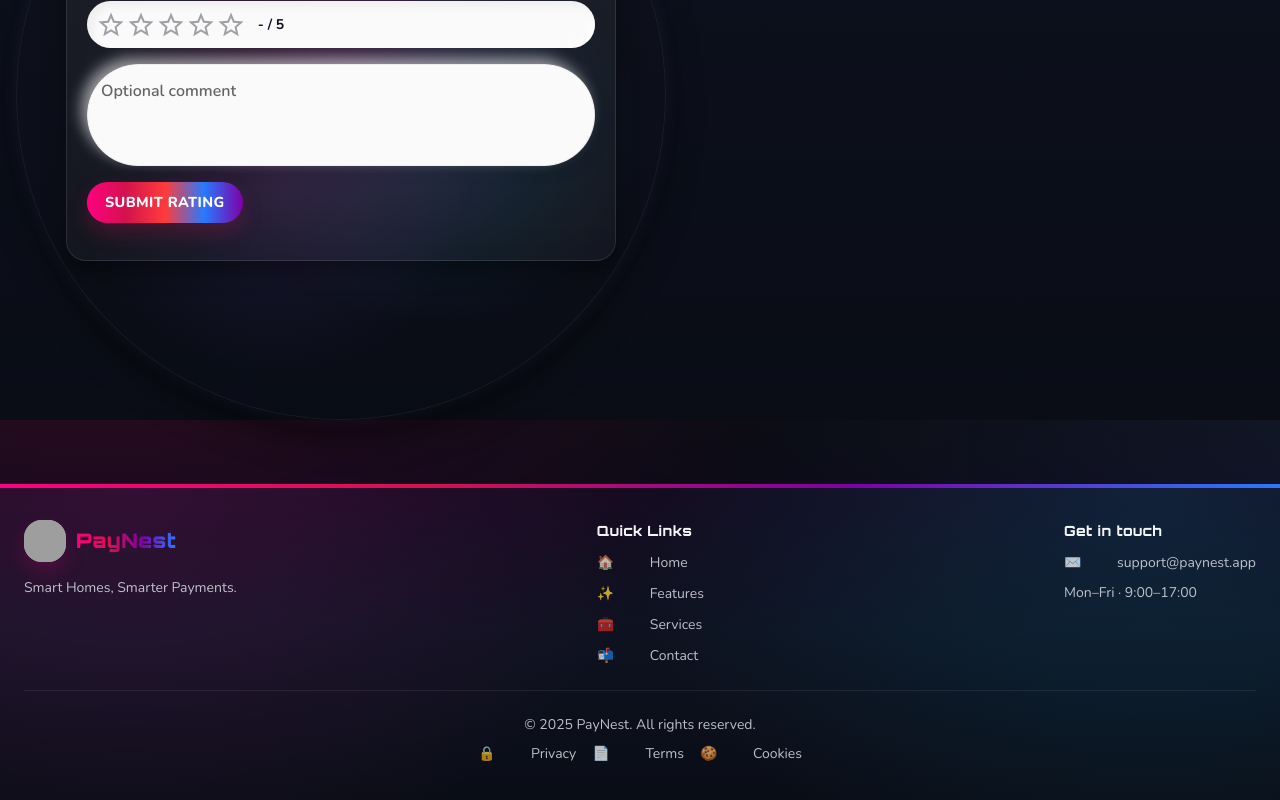
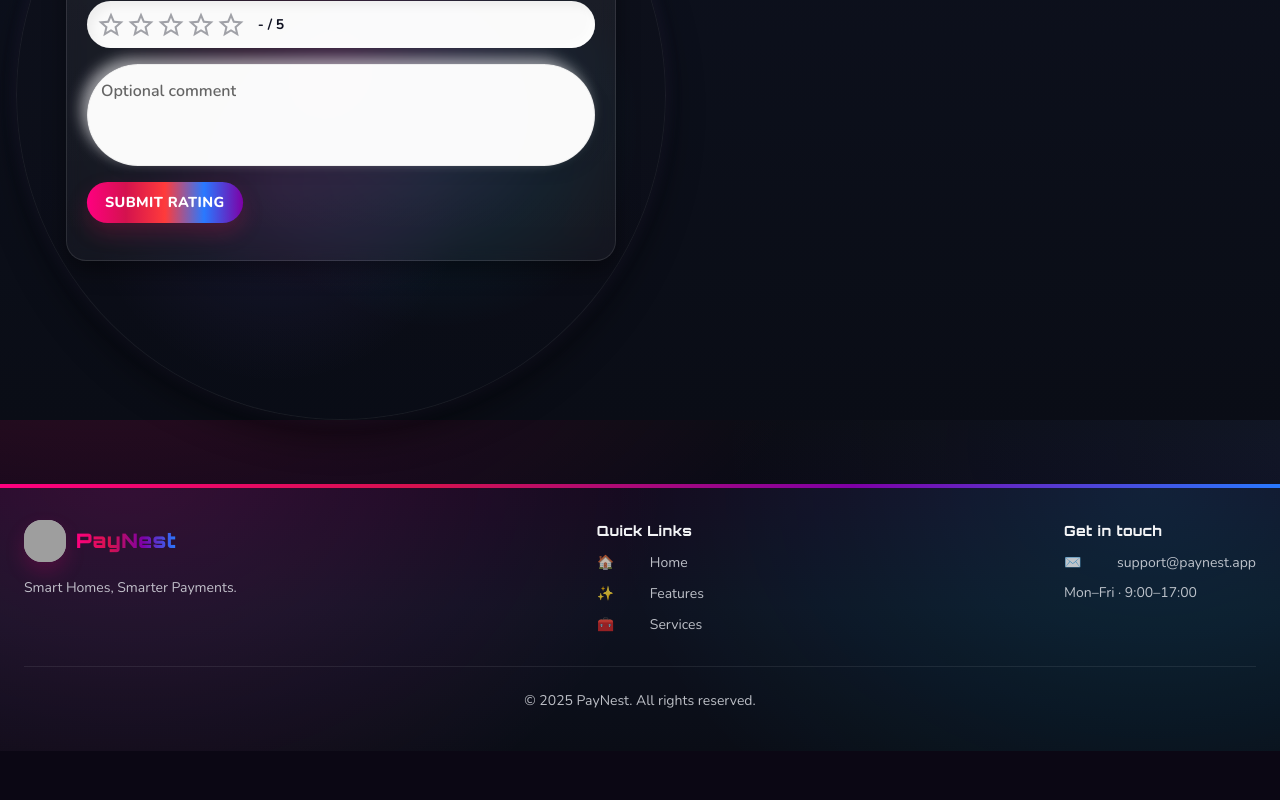
Before and after one commit to Clive-MM/NyumbaSmart, a React (Create React App) app in the folder frontend/: page / in a window 1280 px wide. Shown: the part 3603-4403 px from the top of the page. After the commit the page ends 4354 px from the top, so only its background shows below. Built offline with nearby package versions, Linux system fonts and the light colour scheme; no server answers; grey boxes are pictures that could not be loaded; some icons are missing.

Commit message:
Updating the styling of login and register

```diff
--- a/frontend/src/components/LandingPage/Footer.jsx
+++ b/frontend/src/components/LandingPage/Footer.jsx
@@ -201,7 +201,7 @@ export default function Footer() {
                 <FooterLink href="/" label="Home" emoji="🏠" />
                 <FooterLink href="#features" label="Features" emoji="✨" />
                 <FooterLink href="#services" label="Services" emoji="🧰" />
-                <FooterLink href="#contact" label="Contact" emoji="📬" />
+
               </Stack>
             </Grid>
 
@@ -233,11 +233,11 @@ export default function Footer() {
             <Typography variant="body2" sx={{ color: BRAND.textSoft }} align="center">
               © {new Date().getFullYear()} PayNest. All rights reserved.
             </Typography>
-            <Stack direction="row" spacing={2}>
+            {/* <Stack direction="row" spacing={2}>
               <FooterLink href="/privacy" label="Privacy" emoji="🔒" />
               <FooterLink href="/terms" label="Terms" emoji="📄" />
               <FooterLink href="/cookies" label="Cookies" emoji="🍪" />
-            </Stack>
+            </Stack> */}
           </Stack>
         </Box>
       </Box>
```
